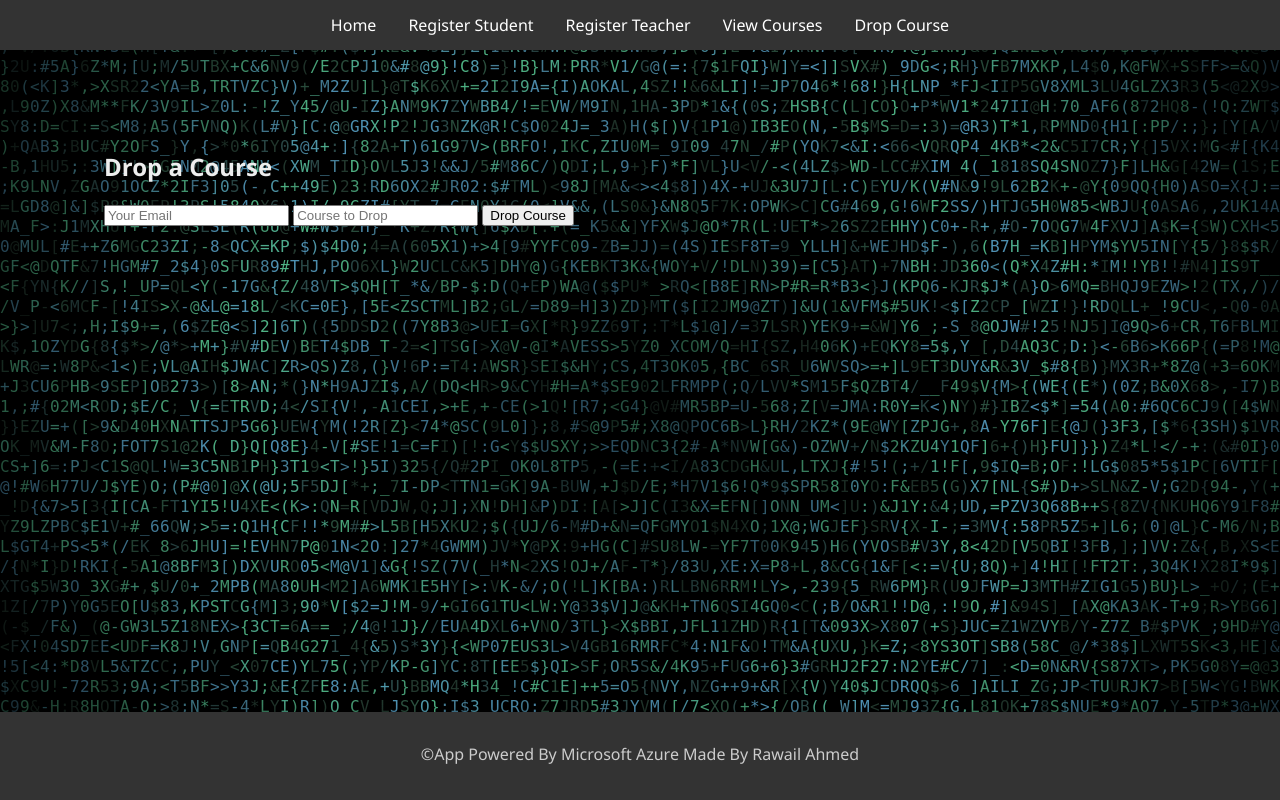
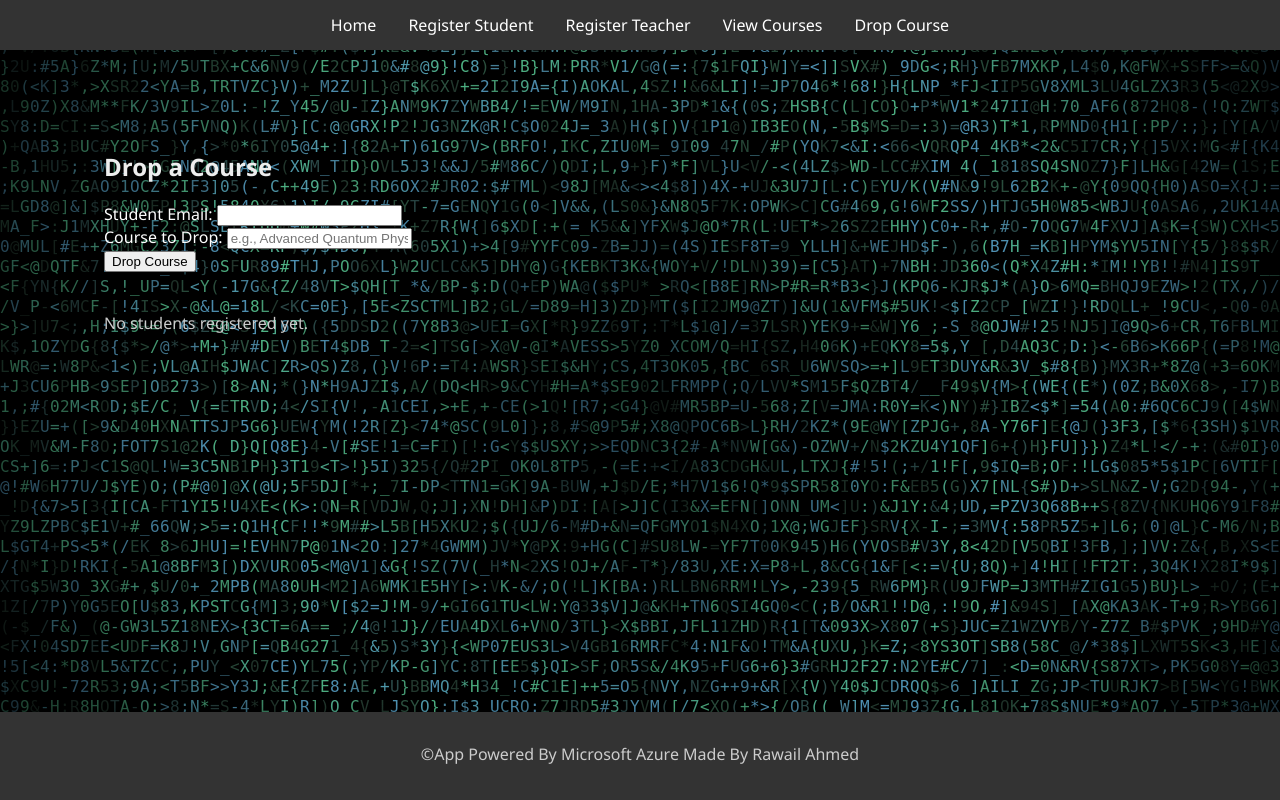
Before and after one commit to RawailEocean/flask-course-app, a Flask app: page /drop in a window 1280 px wide. Run offline with Flask 3, Linux system fonts and the light colour scheme.

Commit message:
Update drop.html

```diff
--- a/templates/drop.html
+++ b/templates/drop.html
@@ -1,10 +1,43 @@
 {% extends "base.html" %}
-{% block title %}Drop a Course{% endblock %}
+
+{% block title %}Drop Course{% endblock %}
+
 {% block content %}
-<h2 class="text-3xl font-semibold mb-6">Drop a Course</h2>
-<form method="POST" class="space-y-4 max-w-md">
-    <input name="email" placeholder="Your Email" required type="email" class="w-full p-2 rounded text-black" />
-    <input name="course" placeholder="Course to Drop" required class="w-full p-2 rounded text-black" />
-    <button type="submit" class="bg-white text-black px-4 py-2 rounded hover:bg-opacity-80">Drop Course</button>
-</form>
+    <h2>Drop a Course</h2>
+    <form method="POST">
+        <div class="form-group">
+            <label for="email">Student Email:</label>
+            <input type="email" id="email" name="email" required>
+        </div>
+        <div class="form-group">
+            <label for="course">Course to Drop:</label>
+            <input type="text" id="course" name="course" required placeholder="e.g., Advanced Quantum Physics">
+            <!-- Changed from <select> to <input type="text"> -->
+        </div>
+        <button type="submit" class="submit-button">Drop Course</button>
+    </form>
+
+    {% if students %}
+        <h3 style="margin-top: 40px; color: white;">Currently Registered Students (for reference):</h3>
+        <table class="data-table">
+            <thead>
+                <tr>
+                    <th>Name</th>
+                    <th>Email</th>
+                    <th>Course</th>
+                </tr>
+            </thead>
+            <tbody>
+                {% for student in students %}
+                <tr>
+                    <td>{{ student.name }}</td>
+                    <td>{{ student.email }}</td>
+                    <td>{{ student.course }}</td>
+                </tr>
+                {% endfor %}
+            </tbody>
+        </table>
+    {% else %}
+        <p style="margin-top: 40px;">No students registered yet.</p>
+    {% endif %}
 {% endblock %}
```
